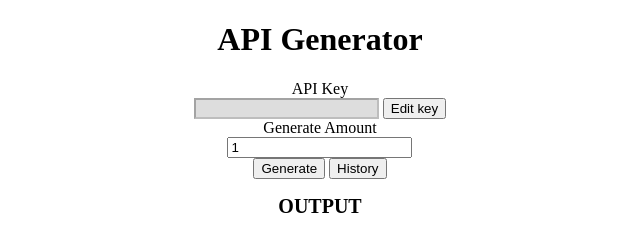
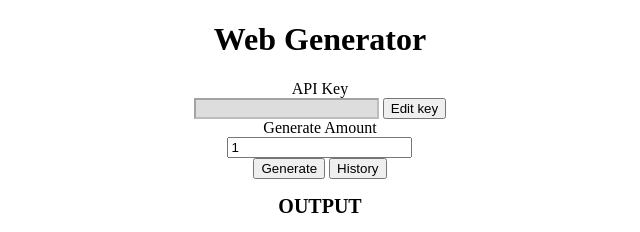
Before and after one commit to ImFirstPlace/RobloxAlts_APIGen, a plain HTML site: page index.html in a window 1280 px wide. Shown: the top 232 px of the page, 320-960 px from the left. Drawn offline with Linux system fonts and the light colour scheme.

Commit message:
Updated Title

```diff
--- a/index.html
+++ b/index.html
@@ -5,8 +5,9 @@
     <meta charset="UTF-8">
     <meta http-equiv="X-UA-Compatible" content="IE=edge">
     <meta name="viewport" content="width=device-width, initial-scale=1.0">
+    <meta name="title" content="Robloxalts Web Generator">
     <meta name="description" content="Robloxalts api generator website" />
-    <title>API Gen</title>
+    <title>Web Generator</title>
     <script src="./jquery-3.6.0.min.js"></script>
     <script src="./main.js"></script>
     <link rel="stylesheet" href="style.css">
@@ -14,7 +15,7 @@
 
 <body>
     <div id="genBox">
-        <h1>API Generator</h1>
+        <h1>Web Generator</h1>
         <form id="mainForm" name="mainForm">
             <label for="gkey">API Key</label><br>
             <input name="gkey" type="text" id="gkey" required readonly> <button id="gkeybtn" type="button"
```
